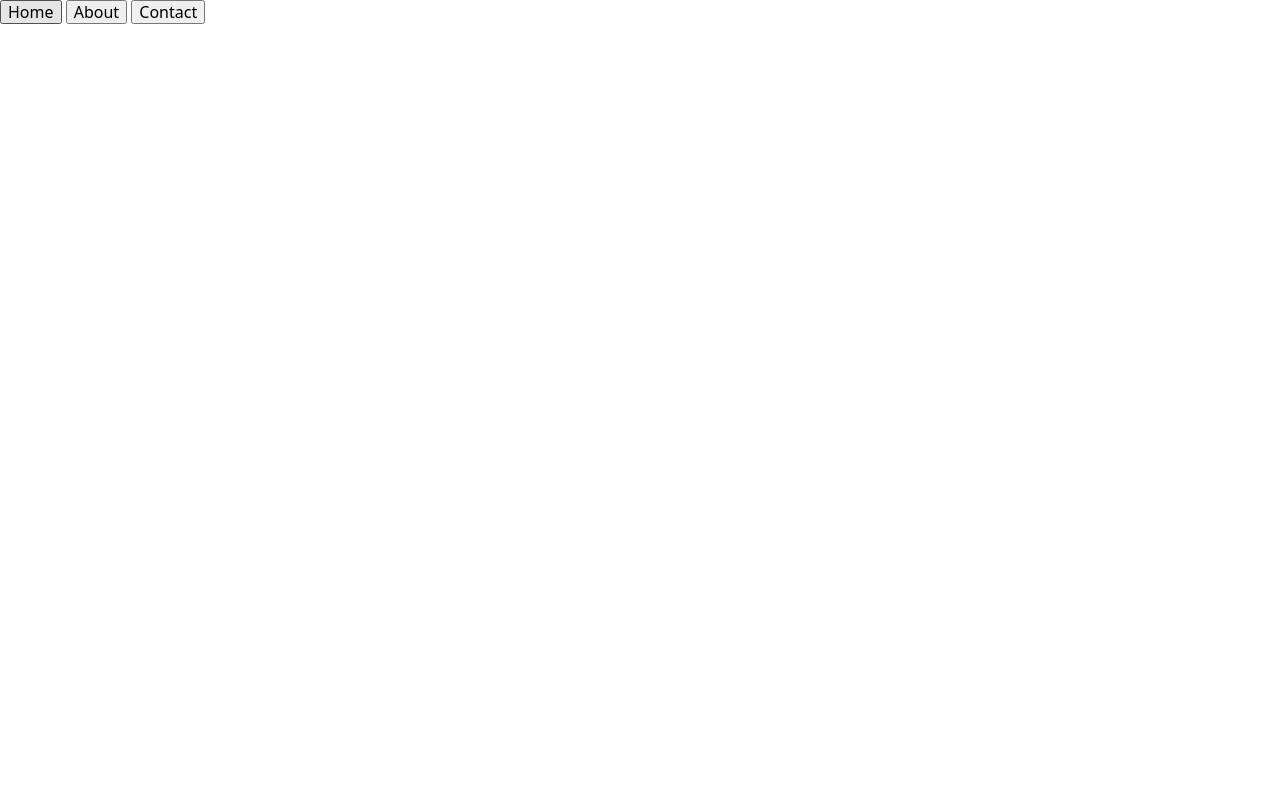
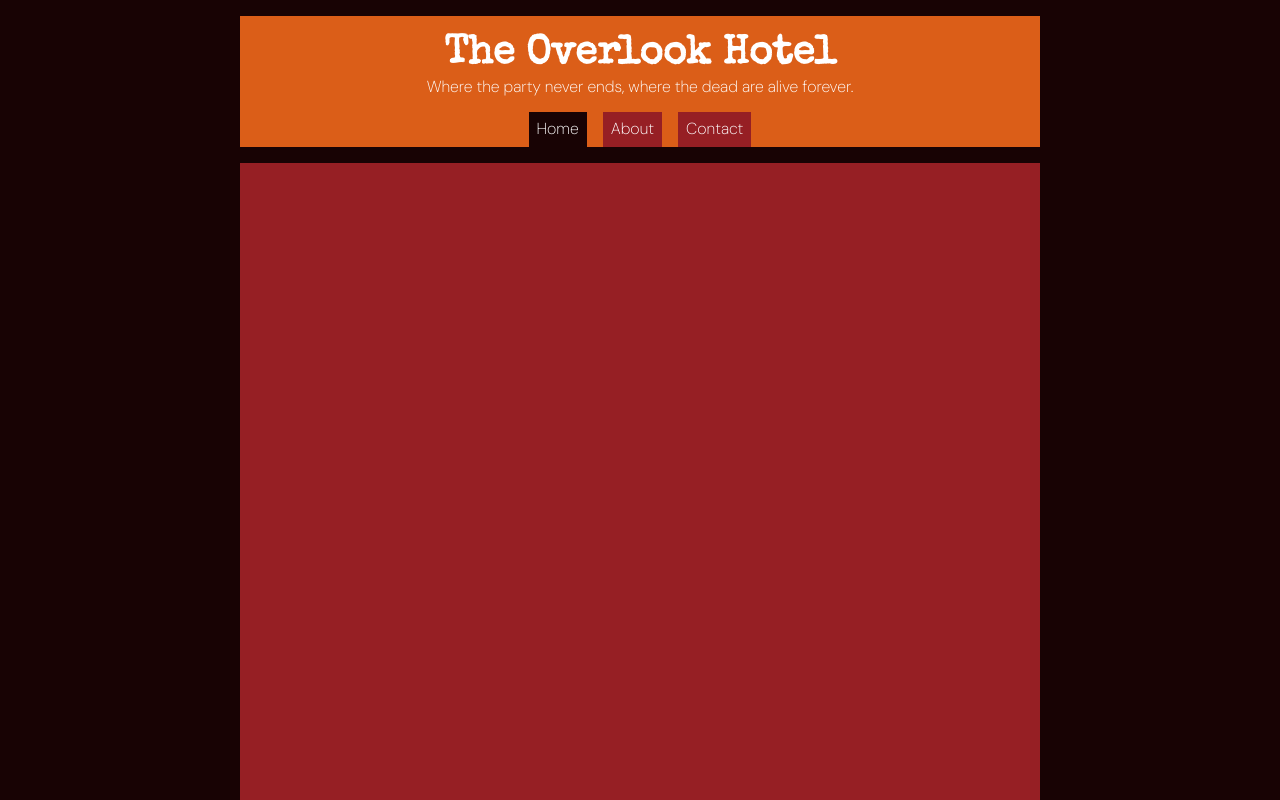
Before and after one commit to cd-javier/restaurant-page, a website built with webpack: page src/template.html in a window 1280 px wide. Shown: the top 800 px of the page. Built offline with nearby package versions, Linux system fonts and the light colour scheme.

Commit message:
Style general and header

```diff
--- a/src/styles.css
+++ b/src/styles.css
@@ -1 +1,69 @@
-@import "../node_modules/modern-normalize/modern-normalize.css"
+@import "../node_modules/modern-normalize/modern-normalize.css";
+@import url('https://fonts.googleapis.com/css2?family=DM+Sans:ital,opsz,wght@0,9..40,100..1000;1,9..40,100..1000&family=Special+Elite&display=swap');
+
+:root {
+  --red: #961f24;
+  --orange: #db5e18;
+  --black: #180304;
+}
+
+body {
+  background-color: var(--black);
+  color: var(--black);
+  font-family: "DM Sans";
+  font-weight: 200;
+}
+
+header,
+#content {
+  max-width: 800px;
+  margin: 1rem auto;
+}
+
+header {
+  background-color: var(--orange);
+  color: white;
+  padding: 1rem;
+  padding-bottom: 0;
+
+  display: flex;
+  flex-direction: column;
+  align-items: center;
+}
+
+header h1 {
+    font-family: "Special Elite";
+    font-size: 2.5rem;
+}
+
+header h1,
+header p {
+    margin: 0;
+}
+
+header nav {
+    margin-top: 1rem;
+
+    display: flex;
+    gap: 1rem;
+}
+
+header nav button {
+    appearance: none;
+    border: none;
+    outline: none;
+
+    background-color: var(--red);
+    padding: 0.5rem;
+    color: white;
+    font-weight: 200;
+}
+
+header nav button.active {
+    background-color: var(--black);
+}
+
+#content {
+  background-color: var(--red);
+  min-height: 100vh;
+}
--- a/src/template.html
+++ b/src/template.html
@@ -9,8 +9,10 @@
 
 <body>
     <header>
+        <h1>The Overlook Hotel</h1>
+        <p>Where the party never ends, where the dead are alive forever.</p>
         <nav>
-            <button type="button">Home</button>
+            <button type="button" class="active">Home</button>
             <button type="button">About</button>
             <button type="button">Contact</button>
         </nav>
```
